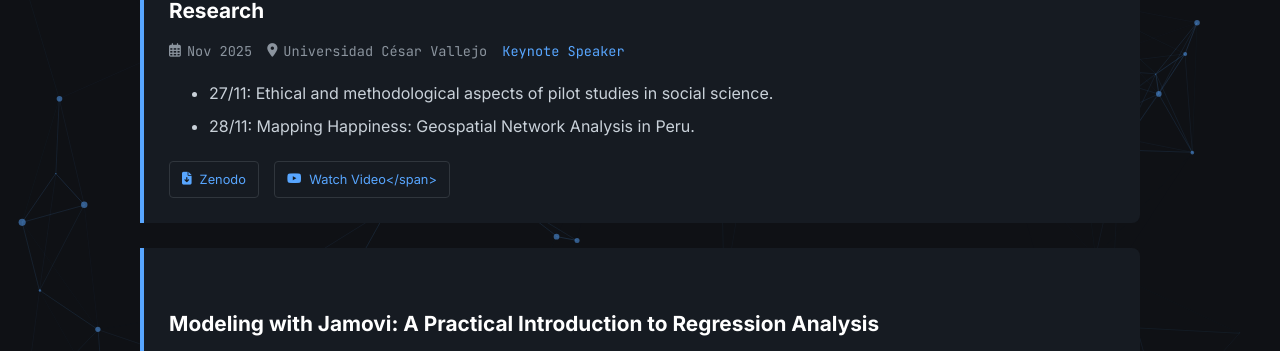
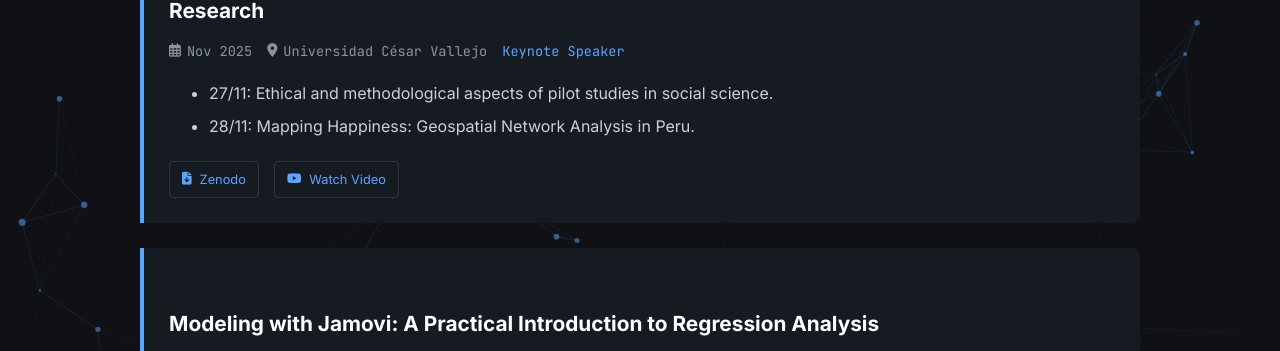
Before and after one commit to AngelGarciaODiana/AngelGarciaODiana.github.io, a Jekyll site: the page built from talks.md, in a window 1280 px wide and 900 px high, scrolled down 365 px. Shown: the part 88-439 px from the top of the window. Built offline with Jekyll 4.4.1, drawn with Linux system fonts in a browser that asks for light colours.

Commit message:
Fix YouTube button HTML structure in talks.md

```diff
--- a/talks.md
+++ b/talks.md
@@ -24,7 +24,8 @@ layout: default
                     <i class="fas fa-file-download"></i> Zenodo
                 </a>
                 <a href="https://doi.org/10.5281/zenodo.17759480" target="_blank" class="talk-btn btn-youtube">
-                    <i class="fab fa-youtube"></i> Watch Video</span>
+                    <i class="fab fa-youtube"></i>
+                    <span data-i18n="btn_watch">Watch Video</span>
                 </a>
             </div>
         </div>
```
